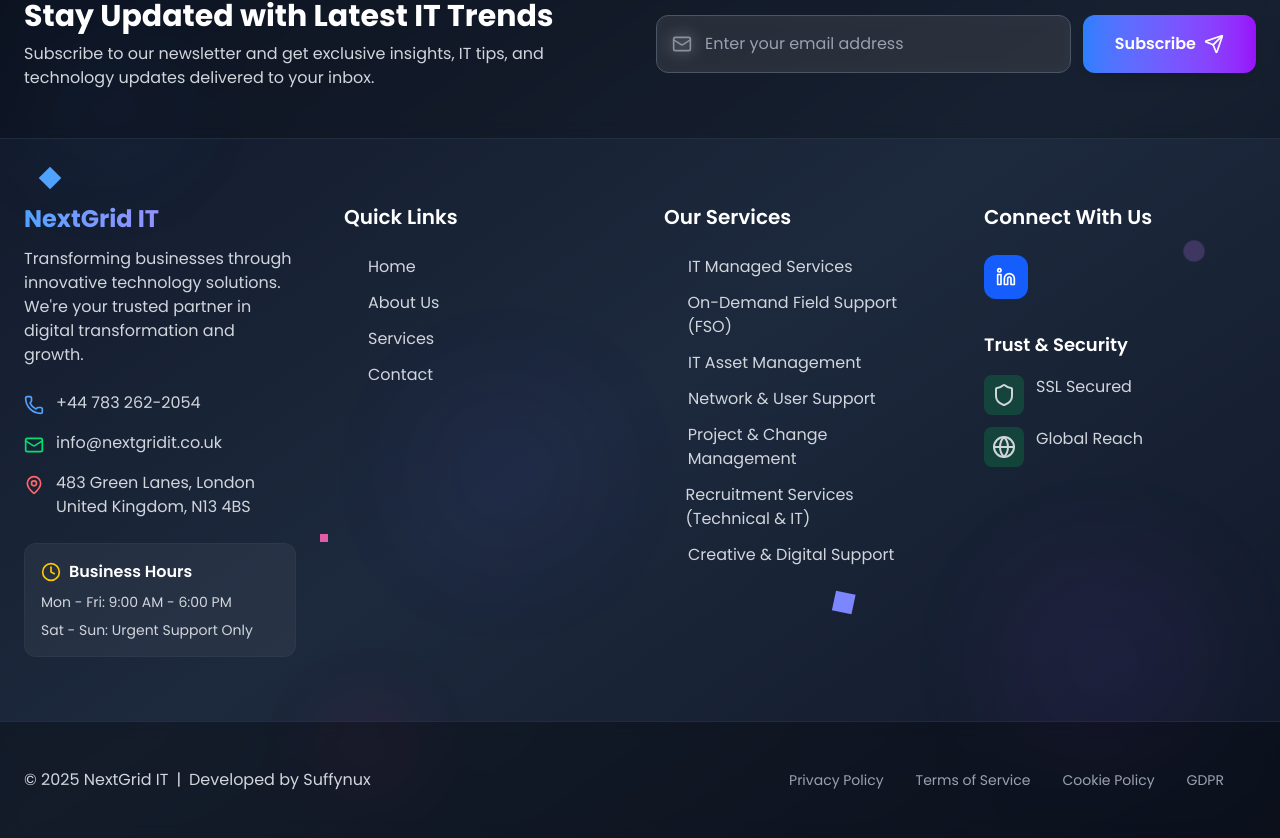
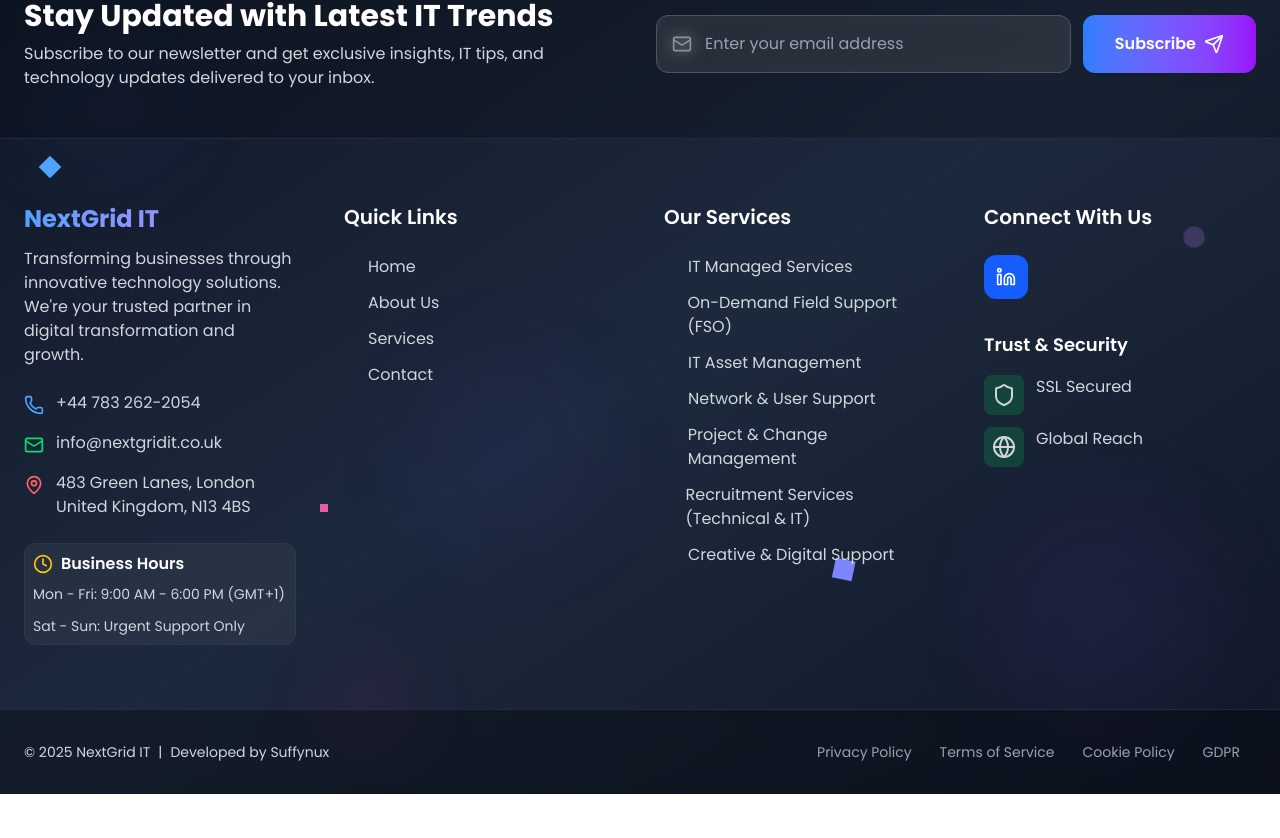
Before and after one commit to Suffynux/next-latest, a React (Vite) app: page /about-us in a window 1280 px wide. Shown: the part 3120-3958 px from the top of the page. After the commit the page ends 3914 px from the top, so only its background shows below. Built offline with nearby package versions, Linux system fonts and the light colour scheme.

Commit message:
navbar responsives fixed

```diff
--- a/src/Components/Footer/Footer.jsx
+++ b/src/Components/Footer/Footer.jsx
@@ -4,17 +4,12 @@
   Mail,
   Phone,
   MapPin,
-  Facebook,
-  Twitter,
   Linkedin,
-  Instagram,
-  Youtube,
   ArrowUp,
   Send,
   Heart,
   Globe,
   Shield,
-  Award,
   Clock,
   ChevronRight,
   ExternalLink,
@@ -37,10 +32,7 @@
   }, []);
 
   const scrollToTop = () => {
-    window.scrollTo({
-      top: 0,
-      behavior: "smooth",
-    });
+    window.scrollTo({ top: 0, behavior: "smooth" });
   };
 
   const handleSubscribe = (e) => {
@@ -57,7 +49,6 @@
       name: "LinkedIn",
       icon: <Linkedin className="w-5 h-5" />,
       url: "https://www.linkedin.com/company/nextgrid-it",
-      color: "hover:bg-blue-700",
       bgColor: "bg-blue-600",
     },
   ];
@@ -93,7 +84,7 @@
 
   return (
     <footer className="relative bg-gradient-to-br from-gray-900 via-slate-800 to-gray-900 text-white overflow-hidden">
-      {/* Animated Background Elements */}
+      {/* Animated Background */}
       <div className="absolute inset-0 opacity-10">
         <div className="absolute top-20 left-10 w-32 h-32 bg-blue-500 rounded-full blur-3xl animate-pulse"></div>
         <div className="absolute bottom-20 right-20 w-48 h-48 bg-purple-500 rounded-full blur-3xl animate-pulse delay-1000"></div>
@@ -101,7 +92,7 @@
         <div className="absolute bottom-10 left-1/4 w-24 h-24 bg-pink-500 rounded-full blur-2xl animate-pulse delay-700"></div>
       </div>
 
-      {/* Floating geometric shapes */}
+      {/* Floating Shapes */}
       <div className="absolute inset-0 overflow-hidden pointer-events-none">
         <div className="absolute top-1/4 left-10 w-4 h-4 bg-blue-400 rotate-45 animate-bounce delay-300"></div>
         <div className="absolute top-1/3 right-20 w-3 h-3 bg-purple-400 rounded-full animate-ping delay-500"></div>
@@ -109,12 +100,12 @@
         <div className="absolute bottom-1/4 right-1/3 w-5 h-5 bg-indigo-400 rotate-12 animate-bounce delay-1000"></div>
       </div>
 
-      {/* Main Footer Content */}
+      {/* Main Footer */}
       <div className="relative z-10">
-        {/* Newsletter Section */}
+        {/* Newsletter */}
         <div className="border-b border-gray-700/50 bg-black/20 backdrop-blur-sm">
-          <div className="max-w-7xl mx-auto px-6 py-12">
-            <div className="grid md:grid-cols-2 gap-8 items-center">
+          <div className="max-w-7xl mx-auto px-4 sm:px-6 py-12">
+            <div className="grid gap-8 md:grid-cols-2 items-center">
               <div>
                 <h3 className="text-2xl md:text-3xl font-bold mb-2">
                   Stay Updated with Latest IT Trends
@@ -125,7 +116,7 @@
                 </p>
               </div>
               <div className="relative">
-                <div className="flex gap-3">
+                <div className="flex flex-col sm:flex-row gap-3">
                   <div className="flex-1 relative group">
                     <Mail className="absolute left-4 top-1/2 transform -translate-y-1/2 text-gray-400 w-5 h-5 transition-colors group-focus-within:text-blue-400" />
                     <input
@@ -133,14 +124,14 @@
                       value={email}
                       onChange={(e) => setEmail(e.target.value)}
                       placeholder="Enter your email address"
-                      className="w-full pl-12 pr-4 py-4 bg-white/10 backdrop-blur-sm border border-gray-600 rounded-xl focus:border-blue-400 focus:ring-2 focus:ring-blue-400/20 outline-none transition-all duration-300 text-white placeholder-gray-400"
+                      className="w-full pl-12 pr-4 py-3 sm:py-4 bg-white/10 backdrop-blur-sm border border-gray-600 rounded-xl focus:border-blue-400 focus:ring-2 focus:ring-blue-400/20 outline-none transition-all duration-300 text-white placeholder-gray-400 text-sm sm:text-base"
                       required
                     />
                   </div>
                   <button
                     onClick={handleSubscribe}
                     type="button"
-                    className={`px-8 py-4 rounded-xl font-semibold transition-all duration-300 transform hover:scale-105 flex items-center gap-2 ${
+                    className={`w-full sm:w-auto px-6 sm:px-8 py-3 sm:py-4 rounded-xl font-semibold transition-all duration-300 transform hover:scale-105 flex items-center justify-center gap-2 ${
                       isSubscribed
                         ? "bg-green-500 text-white"
                         : "bg-gradient-to-r from-blue-500 to-purple-600 hover:from-blue-600 hover:to-purple-700 text-white shadow-lg hover:shadow-xl"
@@ -170,9 +161,8 @@
           </div>
         </div>
 
-        {/* Main Footer Links */}
-
-        <div className="max-w-7xl mx-auto px-6 py-16">
+        {/* Footer Links */}
+        <div className="max-w-7xl mx-auto px-4 sm:px-6 py-12 sm:py-16">
           <div className="grid gap-12 grid-cols-1 sm:grid-cols-2 lg:grid-cols-4">
             {/* Company Info */}
             <div className="space-y-6 text-left">
@@ -186,7 +176,6 @@
                   transformation and growth.
                 </p>
               </div>
-
               <div className="space-y-4">
                 <div className="flex items-start gap-3 text-gray-300 hover:text-white transition-colors">
                   <Phone className="text-blue-400 w-5 h-5 mt-1" />
@@ -196,10 +185,10 @@
                   <Mail className="text-green-400 w-5 h-5 mt-1" />
                   <a
                     target="_blank"
+                    rel="noopener noreferrer"
                     href="https://mail.google.com/mail/?view=cm&fs=1&to=info@nextgridit.co.uk"
                   >
-                    {" "}
-                    <span>info@nextgridit.co.uk</span>
+                    info@nextgridit.co.uk
                   </a>
                 </div>
                 <div className="flex items-start gap-3 text-gray-300 hover:text-white transition-colors">
@@ -212,14 +201,13 @@
                 </div>
               </div>
 
-              <div className="bg-white/5 p-4 border border-gray-700/50 rounded-xl">
+              <div className="bg-white/5 p-2 border border-gray-700/50 rounded-xl">
                 <div className="flex items-center gap-2 mb-2">
                   <Clock className="w-5 h-5 text-yellow-400" />
                   <span className="font-semibold">Business Hours</span>
                 </div>
-                <div className="text-sm text-gray-300 space-y-2">
-                  <div>Mon - Fri: 9:00 AM - 6:00 PM</div>
-
+                <div className="text-sm text-gray-300 space-y-3">
+                  <div>Mon - Fri: 9:00 AM - 6:00 PM (GMT+1)</div>
                   <div>Sat - Sun: Urgent Support Only</div>
                 </div>
               </div>
@@ -269,7 +257,7 @@
               </ul>
             </div>
 
-            {/* Connect With Us */}
+            {/* Connect */}
             <div className="text-left">
               <h4 className="text-xl font-semibold mb-6 text-white">
                 Connect With Us
@@ -312,25 +300,30 @@
 
         {/* Bottom Bar */}
         <div className="border-t border-gray-700/50 bg-black/30 backdrop-blur-sm">
-          <div className="max-w-7xl mx-auto px-6 py-8">
-            <div className="flex flex-col md:flex-row justify-between items-center gap-6">
-              <div className="flex flex-col md:flex-row items-center gap-4 text-gray-300">
-                <div className="flex items-center gap-2">
-                  <span>© 2025 NextGrid IT</span>
-                <span>|</span>
-                  <span>Developed by <span><a
-                  target="_blank"
-                  href="https://sufiyan-nine.vercel.app/">Suffynux</a></span></span>
-                </div>
+          <div className="max-w-7xl mx-auto px-4 sm:px-6 py-8">
+            <div className="flex flex-col md:flex-row flex-wrap justify-between items-center gap-4 text-gray-300 text-sm">
+              <div className="flex flex-col sm:flex-row items-center gap-2 text-center">
+                <span>© 2025 NextGrid IT</span>
+                <span className="hidden sm:inline">|</span>
+                <span>
+                  Developed by{" "}
+                  <a
+                    target="_blank"
+                    rel="noopener noreferrer"
+                    href="https://sufiyan-nine.vercel.app/"
+                    className="hover:text-white transition"
+                  >
+                    Suffynux
+                  </a>
+                </span>
               </div>
 
-              {/* Legal Links */}
-              <div className="flex flex-wrap items-center gap-4 m-4">
+              <div className="flex flex-wrap justify-center gap-3 mt-2 md:mt-0">
                 {legalLinks.map((link, index) => (
                   <Link
                     key={index}
                     to={link.url}
-                    className="text-gray-400 hover:text-white transition-colors text-sm flex items-center gap-1 group"
+                    className="text-gray-400 hover:text-white transition-colors flex items-center gap-1 group"
                   >
                     <span>{link.name}</span>
                     <ExternalLink className="w-3 h-3 opacity-0 group-hover:opacity-100 transition-opacity" />
@@ -342,34 +335,15 @@
         </div>
       </div>
 
-      {/* Back to Top Button */}
+      {/* Back to Top */}
       <button
         onClick={scrollToTop}
         className={`fixed bottom-8 right-8 p-4 bg-gradient-to-r from-blue-500 to-purple-600 text-white rounded-full shadow-lg transition-all duration-300 transform hover:scale-110 hover:shadow-xl z-50 ${
-          showBackToTop
-            ? "translate-y-0 opacity-100"
-            : "translate-y-16 opacity-0"
+          showBackToTop ? "translate-y-0 opacity-100" : "translate-y-16 opacity-0"
         }`}
       >
         <ArrowUp className="w-6 h-6" />
       </button>
-
-      {/* Custom CSS for animations */}
-      <style jsx>{`
-        @keyframes fadeIn {
-          from {
-            opacity: 0;
-            transform: translateY(-10px);
-          }
-          to {
-            opacity: 1;
-            transform: translateY(0);
-          }
-        }
-        .animate-fadeIn {
-          animation: fadeIn 0.3s ease-out;
-        }
-      `}</style>
     </footer>
   );
 };
--- a/src/Components/Hero/Hero.jsx
+++ b/src/Components/Hero/Hero.jsx
@@ -108,7 +108,7 @@
 
 
 
-        <p className="text-white text-sm sm:text-lg md:text-xl lg:text-xl font-light max-w-[400px] md:max-w-2xl opacity-90 mb-8">
+        <p className="text-white text-sm sm:text-lg md:text-xl lg:text-xl font-light max-w-[250px]  md:max-w-2xl opacity-90 mb-8">
           Trusted by businesses across EMEA and APAC to deliver fast, expert
           IT solutions on-hsite and on-demand.
         </p>
--- a/src/Components/Industries/WhatWeDo.jsx
+++ b/src/Components/Industries/WhatWeDo.jsx
@@ -37,7 +37,7 @@
           <h1 className="text-4xl sm:text-5xl font-extrabold uppercase bg-gradient-to-r from-[#003A75] to-[#2a4d8e] bg-clip-text text-transparent tracking-tight">
             What We Do
           </h1>
-          <h2 className="mt-4 text-xl sm:text-2xl font-semibold text-[#003A75]">
+          <h2 className="mt-4 text-md sm:text-2xl font-semibold text-[#003A75]">
             B2B IT Services, Delivered with Precision
           </h2>
         </motion.div>
@@ -58,9 +58,9 @@
               viewport={{ once: true }}
               variants={fadeUp}
             >
-              <p>
+              <p className=''>
                 NextGrid provides businesses with rapid-response IT support, project delivery,
-                and managed services across ENEA and APAC. Whether you need a one-time fix
+                and managed services across EMEA and APAC. Whether you need a one-time fix
                 or full-time support, we connect you to certified engineers.
               </p>
             </motion.div>
--- a/src/Components/Industries/WhoWeWorkWith.jsx
+++ b/src/Components/Industries/WhoWeWorkWith.jsx
@@ -71,10 +71,10 @@
           viewport={{ once: true }}
           variants={fadeUp}
         >
-          <h1 className="text-4xl sm:text-5xl font-extrabold uppercase bg-gradient-to-r from-[#003A75] to-[#2a4d8e] bg-clip-text text-transparent tracking-tight">
+          <h1 className="text-3xl sm:text-5xl font-extrabold uppercase bg-gradient-to-r from-[#003A75] to-[#2a4d8e] bg-clip-text text-transparent tracking-tight">
             Who We Work With
           </h1>
-          <h2 className="mt-4 text-xl sm:text-2xl font-semibold text-[#003A75]">
+          <h2 className="mt-4 text-lg sm:text-2xl font-semibold text-[#003A75]">
             Trusted by Forward-Thinking Organizations
           </h2>
         </motion.div>
--- a/src/Components/Slider/Slider.jsx
+++ b/src/Components/Slider/Slider.jsx
@@ -115,10 +115,10 @@
             <Star className="w-5 h-5 text-amber-400 fill-amber-400" />
             <span className="text-sm font-medium text-gray-600">Trusted by Industry Leaders</span>
           </div>
-          <h2 className="text-4xl sm:text-5xl font-extrabold uppercase bg-gradient-to-r from-[#003A75] to-[#2a4d8e] bg-clip-text text-transparent tracking-tight mb-4 ">
+          <h2 className="text-3xl sm:text-5xl font-extrabold uppercase bg-gradient-to-r from-[#003A75] to-[#2a4d8e] bg-clip-text text-transparent tracking-tight mb-4 ">
             Why Businesses Trust NextGrid IT
           </h2>
-          <p className="text-xl text-gray-600 max-w-2xl mx-auto">
+          <p className="text-md  md:text-xl text-gray-600 max-w-2xl mx-auto">
             Real testimonials from clients who've experienced our reliable, professional IT support across Europe
           </p>
         </div>
```
Also changed, not shown: src/Components/Industries/WhyChooseNextGrid.jsx (+4 -4 lines).
